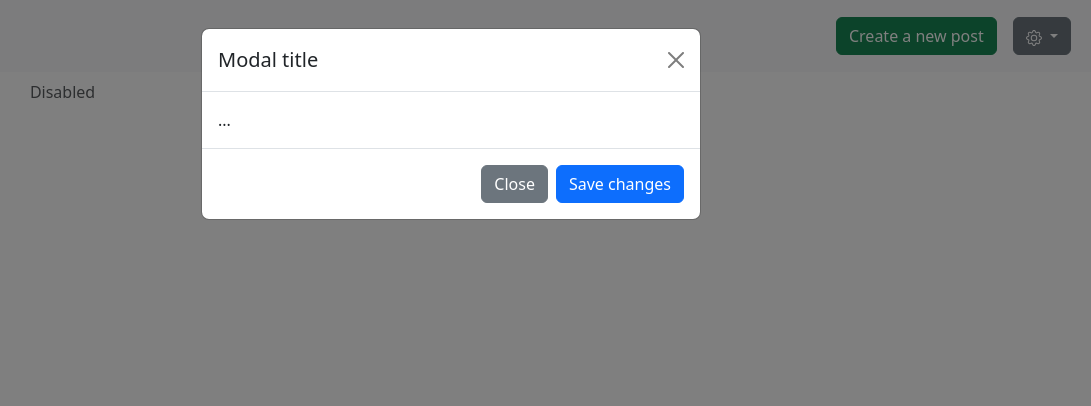
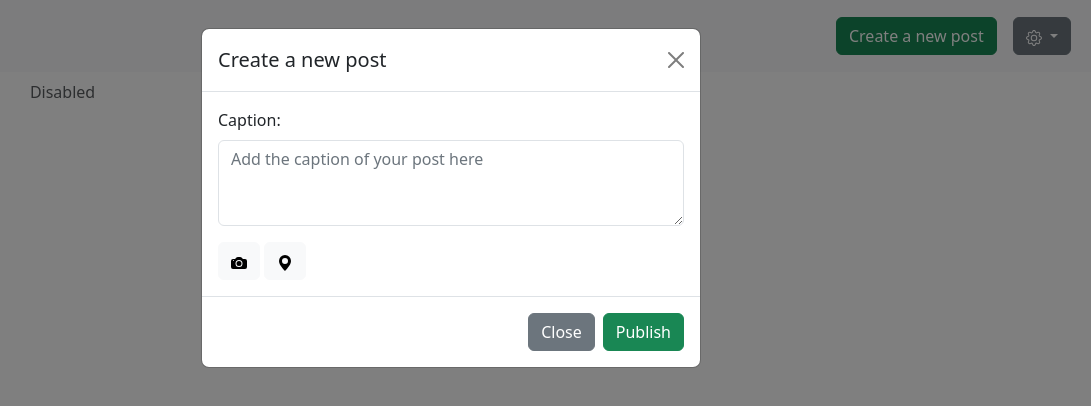
Before and after one commit to JermeK-79/Jeremy-Insta-Bootstrap, a plain HTML site: page index.html in a window 1280 px wide. Both pictures are taken after a click on the button "Create a new post". Shown: the full height of the page, 189-1280 px from the left. Drawn offline with nearby package versions, Linux system fonts and the light colour scheme.

Commit message:
updated modal

```diff
--- a/index.html
+++ b/index.html
@@ -17,8 +17,8 @@
           Create a new post
           </button>
         </form>
-      <div class="btn-group p-2">
-     <div class="dropdown">
+    <div class="btn-group p-2">
+    <div class="dropdown">
         <button class="btn btn-secondary dropdown-toggle" type="button" data-bs-toggle="dropdown" aria-expanded="false">
           <svg xmlns="http://www.w3.org/2000/svg" width="16" height="16" fill="currentColor" class="bi bi-gear" viewBox="0 0 16 16">
           <path d="M8 4.754a3.246 3.246 0 1 0 0 6.492 3.246 3.246 0 0 0 0-6.492M5.754 8a2.246 2.246 0 1 1 4.492 0 2.246 2.246 0 0 1-4.492 0"/>
@@ -66,15 +66,29 @@
   <div class="modal-dialog">
     <div class="modal-content">
       <div class="modal-header">
-        <h1 class="modal-title fs-5" id="exampleModalLabel">Modal title</h1>
+        <h1 class="modal-title fs-5" id="exampleModalLabel">Create a new post</h1>
         <button type="button" class="btn-close" data-bs-dismiss="modal" aria-label="Close"></button>
       </div>
       <div class="modal-body">
-        ...
+        <div class="mb-3">
+  <label for="caption-text" class="form-label">Caption:</label>
+  <textarea class="form-control text-secondary" id="caption-text" rows="3">Add the caption of your post here</textarea>
+</div>
+<button type="button" class="btn btn-light">
+<svg xmlns="http://www.w3.org/2000/svg" width="16" height="16" fill="currentColor" class="bi bi-camera-fill" viewBox="0 0 16 16">
+  <path d="M10.5 8.5a2.5 2.5 0 1 1-5 0 2.5 2.5 0 0 1 5 0"/>
+  <path d="M2 4a2 2 0 0 0-2 2v6a2 2 0 0 0 2 2h12a2 2 0 0 0 2-2V6a2 2 0 0 0-2-2h-1.172a2 2 0 0 1-1.414-.586l-.828-.828A2 2 0 0 0 9.172 2H6.828a2 2 0 0 0-1.414.586l-.828.828A2 2 0 0 1 3.172 4zm.5 2a.5.5 0 1 1 0-1 .5.5 0 0 1 0 1m9 2.5a3.5 3.5 0 1 1-7 0 3.5 3.5 0 0 1 7 0"/>
+</svg>
+</button>
+<button type="button" class="btn btn-light">
+<svg xmlns="http://www.w3.org/2000/svg" width="16" height="16" fill="currentColor" class="bi bi-geo-alt-fill" viewBox="0 0 16 16">
+  <path d="M8 16s6-5.686 6-10A6 6 0 0 0 2 6c0 4.314 6 10 6 10m0-7a3 3 0 1 1 0-6 3 3 0 0 1 0 6"/>
+</svg>
+</button>
       </div>
       <div class="modal-footer">
         <button type="button" class="btn btn-secondary" data-bs-dismiss="modal">Close</button>
-        <button type="button" class="btn btn-primary">Save changes</button>
+        <button type="button" class="btn btn-success">Publish</button>
       </div>
     </div>
   </div>
```
